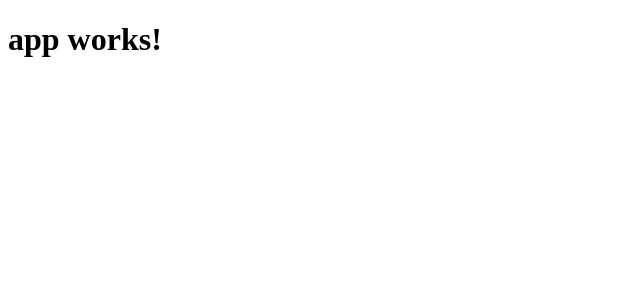
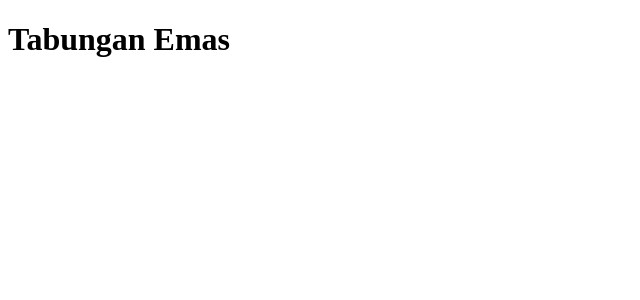
Before and after one commit to ciazhar/angular2-spring-boot, an Angular app in the folder tabungan-emas/: page / in a window 1280 px wide. Shown: the top 300 px of the page, without its empty margins (0-640 px from the left). Built offline with nearby package versions, Linux system fonts and the light colour scheme.

Commit message:
coba ganti nama variabel

```diff
--- a/tabungan-emas/src/app/app.component.ts
+++ b/tabungan-emas/src/app/app.component.ts
@@ -1,10 +1,10 @@
 import { Component } from '@angular/core';
 
 @Component({
-  selector: 'app-root',
+  selector: 'tabungan-emas',
   templateUrl: './app.component.html',
   styleUrls: ['./app.component.css']
 })
 export class AppComponent {
-  title = 'app works!';
+  title = 'Tabungan Emas';
 }
--- a/tabungan-emas/src/index.html
+++ b/tabungan-emas/src/index.html
@@ -9,6 +9,6 @@
   <link rel="icon" type="image/x-icon" href="favicon.ico">
 </head>
 <body>
-  <app-root>Loading...</app-root>
+  <tabungan-emas>Loading...</tabungan-emas>
 </body>
 </html>
```
